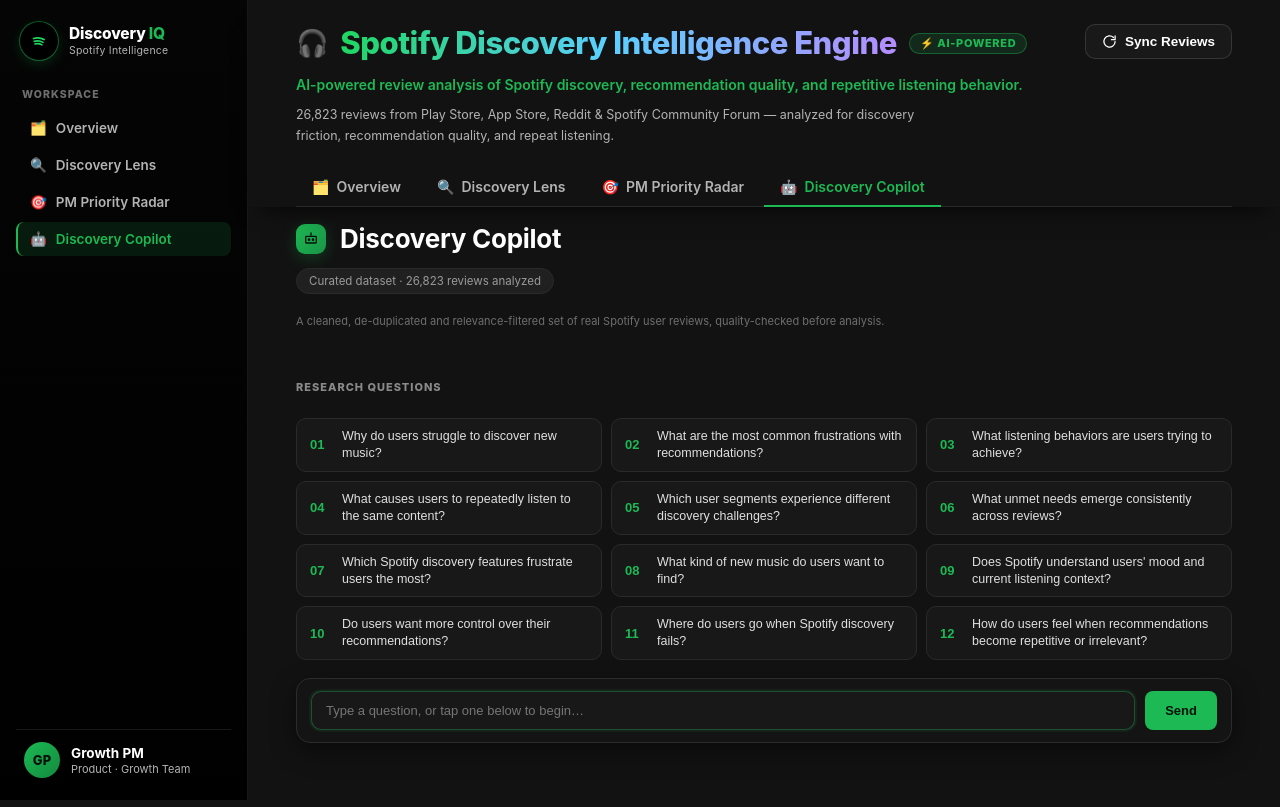
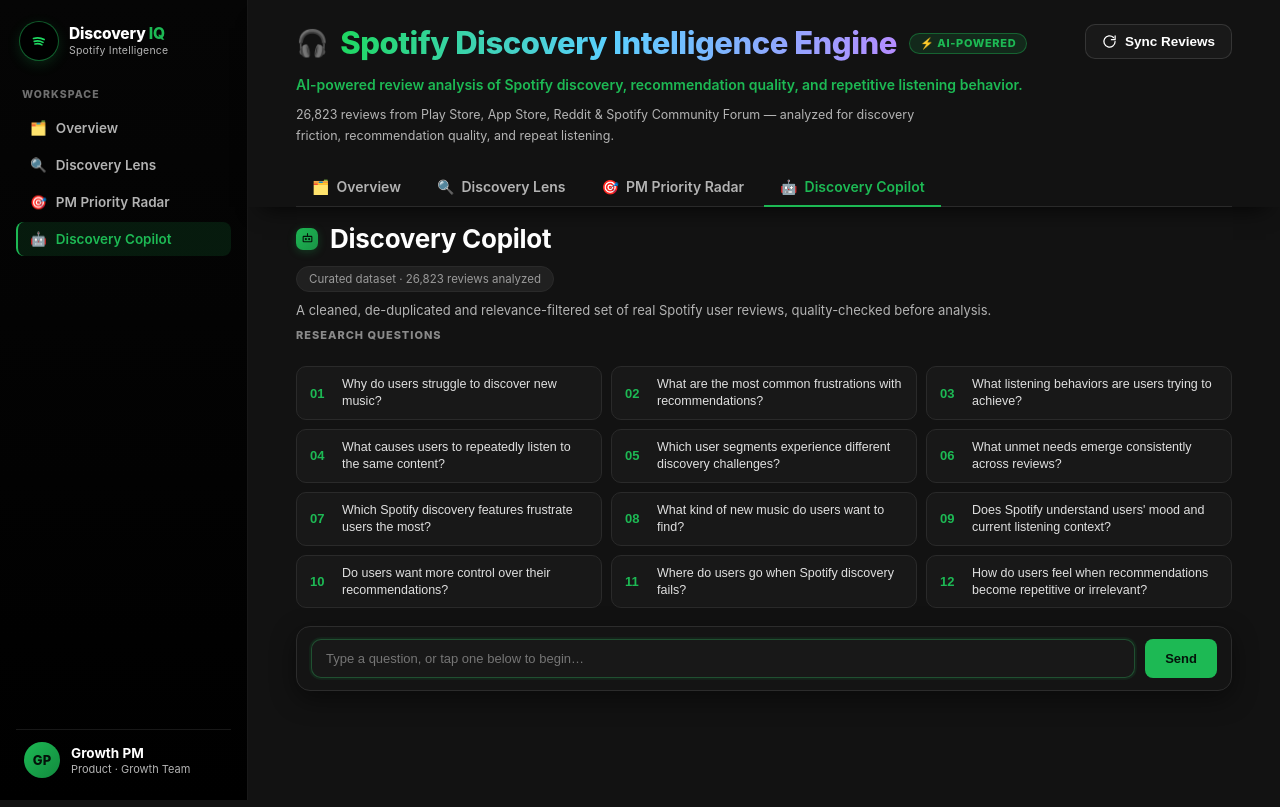
Before and after one commit to shruthisenthil2000/gl-spotify-review-discovery-engine, a Next.js app in the folder vercel-dashboard/: page /pilot in a window 1280 px wide. Built offline with nearby package versions, Linux system fonts and the light colour scheme.

Commit message:
Fix discovery copilot scroll and spacing

```diff
--- a/vercel-dashboard/app/globals.css
+++ b/vercel-dashboard/app/globals.css
@@ -236,7 +236,7 @@ input[type="text"], select { background: var(--bg3); border: 1px solid var(--bor
 
 /* ---- AI Pilot: dataset status ---- */
 .dataset-status { display: inline-block; background: var(--bg3); border: 1px solid var(--border);
-  color: #9a9a9a; font-size: 11.5px; padding: 5px 12px; border-radius: 999px; margin-bottom: 14px; }
+  color: #9a9a9a; font-size: 11.5px; padding: 5px 12px; border-radius: 999px; margin-bottom: 8px; }
 
 /* ---- discovery funnel ---- */
 .funnel { margin: 6px 0 12px; display: flex; flex-direction: column; gap: 6px; }
@@ -322,12 +322,14 @@ input[type="text"], select { background: var(--bg3); border: 1px solid var(--bor
 .info-body { color: #9fb6a6; font-size: 11px; line-height: 1.5; margin-top: 4px; }
 
 /* ============ Discovery Copilot — analyst page ============ */
-.copilot-header { display: flex; align-items: center; gap: 14px; margin-bottom: 14px; }
+.copilot-header { display: flex; align-items: center; gap: 12px; margin-bottom: 12px; }
 .copilot-header h1 { font-size: 26px; }
-.copilot-icon.big { width: 30px; height: 30px; border-radius: 9px; }
-.dataset-note { color: #6f6f6f; font-size: 11px; margin: 6px 0 18px; max-width: 660px; line-height: 1.45; }
+.copilot-icon.big { width: 22px; height: 22px; border-radius: 7px; box-shadow: 0 2px 8px rgba(29,185,84,.25); }
+.dataset-note { color: var(--muted); font-size: 13px; margin: 0 0 6px; max-width: 760px; line-height: 1.55; }
 
 .copilot-body { display: flex; flex-direction: column; gap: 14px; margin-bottom: 18px; }
+.copilot-cards-label { margin: 2px 0 10px; }
+.bubble-user { scroll-margin-top: 150px; }
 .copilot-empty { background: linear-gradient(135deg, #181818, #121b15); border: 1px solid var(--border);
   border-radius: 16px; padding: 22px 24px; }
 .bubble-user { align-self: flex-end; background: var(--green); color: #04130a; font-weight: 600;
--- a/vercel-dashboard/app/pilot/page.tsx
+++ b/vercel-dashboard/app/pilot/page.tsx
@@ -265,8 +265,9 @@ export default function AiPilot() {
   const [msgs, setMsgs] = useState<Msg[]>([]);
   const [input, setInput] = useState("");
   const [modalId, setModalId] = useState<string | null>(null);
-  const endRef = useRef<HTMLDivElement>(null);
-  useEffect(() => { if (msgs.length) endRef.current?.scrollIntoView({ behavior: "smooth", block: "end" }); }, [msgs]);
+  const qRef = useRef<HTMLDivElement>(null);
+  // scroll so the latest question (and the answer right below it) starts at the top
+  useEffect(() => { qRef.current?.scrollIntoView({ behavior: "smooth", block: "start" }); }, [msgs]);
 
   const ask = (text: string, id?: string) => {
     if (!text.trim() && !id) return;
@@ -282,7 +283,7 @@ export default function AiPilot() {
     <>
       <div className="copilot-header">
         <span className="copilot-icon big">
-          <svg viewBox="0 0 24 24" width="16" height="16" fill="none" stroke="#04130a" strokeWidth="2" strokeLinecap="round" strokeLinejoin="round">
+          <svg viewBox="0 0 24 24" width="13" height="13" fill="none" stroke="#04130a" strokeWidth="2" strokeLinecap="round" strokeLinejoin="round">
             <path d="M12 3v3M5 8h14a1 1 0 0 1 1 1v8a1 1 0 0 1-1 1H5a1 1 0 0 1-1-1V9a1 1 0 0 1 1-1Z" /><circle cx="9" cy="13" r="1" /><circle cx="15" cy="13" r="1" /></svg>
         </span>
         <div>
@@ -294,13 +295,12 @@ export default function AiPilot() {
 
       <div className="copilot-body">
         {msgs.map((m, i) => {
-          if (m.role === "user") return <div className="bubble-user" key={i}>{m.text}</div>;
+          if (m.role === "user") return <div className="bubble-user" key={i} ref={i === msgs.length - 2 ? qRef : undefined}>{m.text}</div>;
           if (m.role === "bot-fallback") return <div className="ac" key={i}><div className="ac-summary">{FALLBACK_MSG}</div></div>;
           const item = BY_ID[m.id];
           return item ? <AnswerCard key={i} item={item} onEvidence={setModalId} onAsk={(id) => ask("", id)} />
             : <div className="ac" key={i}><div className="ac-summary na">Not available.</div></div>;
         })}
-        <div ref={endRef} />
 
         <div className="copilot-cards-label">{msgs.length ? "Suggested questions" : "Research questions"}</div>
         <div className="qopts">
```
